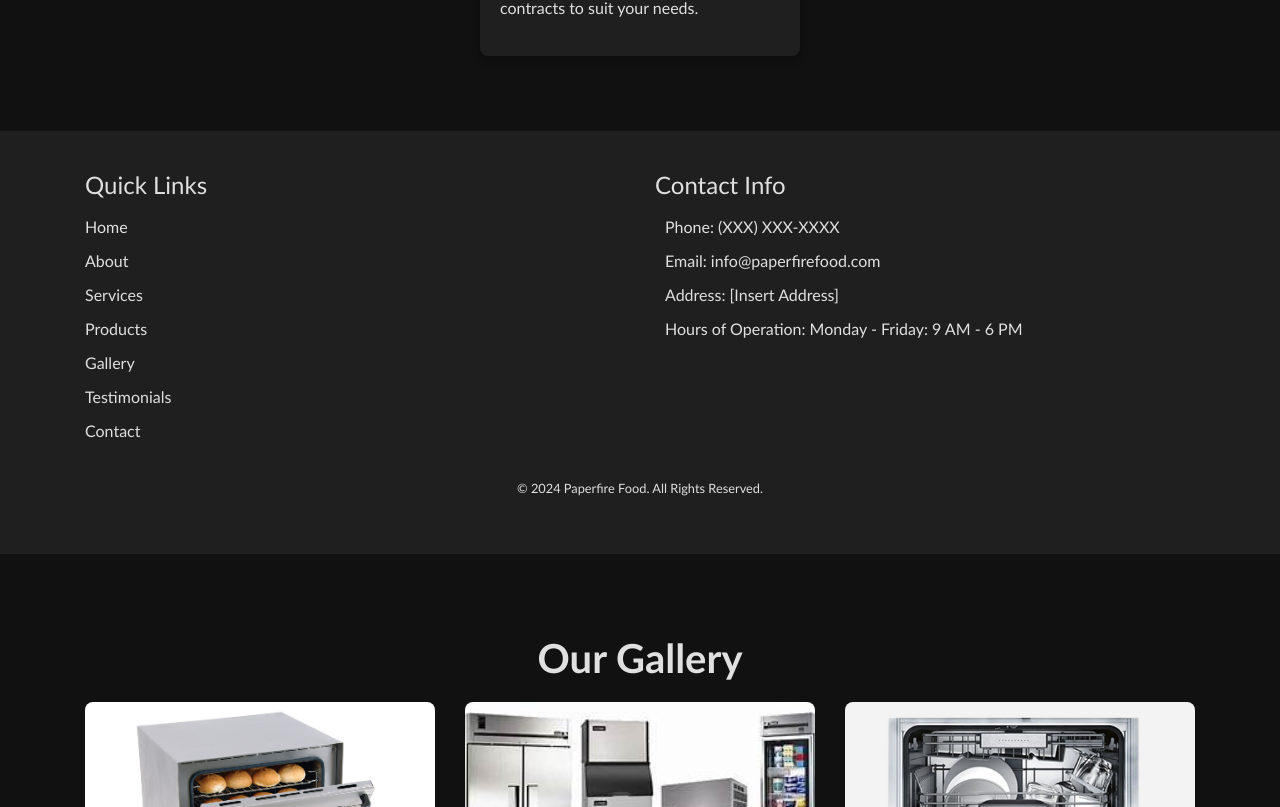
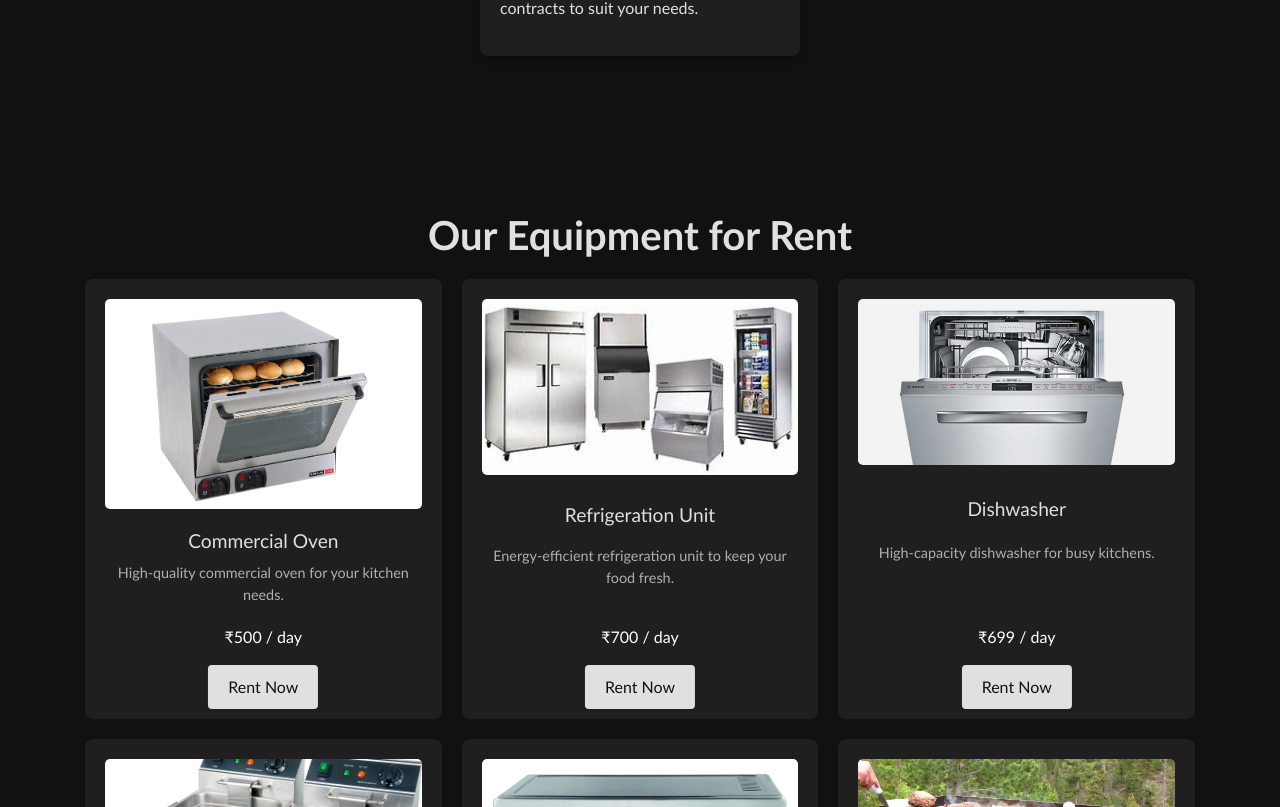
Before and after one commit to Himesh-Kukadiya/Paperfire-Food-static, a React (Vite) app: page / in a window 1280 px wide. Shown: the part 2213-3020 px from the top of the page. Built offline with nearby package versions, Linux system fonts and the light colour scheme.

Commit message:
product section issue fixed

```diff
--- a/src/Components/Product.jsx
+++ b/src/Components/Product.jsx
@@ -1,36 +1,36 @@
-import { menuItemsList } from '../Script/index'; // Adjust the path as necessary
+import { useState } from 'react';
+import { productList } from '../Script/index';
 
-const Footer = () => {
+const Product = () => {
+    const [visibleProducts, setVisibleProducts] = useState(6);
+
+    const loadMoreProducts = () => {
+        setVisibleProducts((prevVisibleProducts) => prevVisibleProducts + 6);
+    };
+
     return (
-        <footer className="footer-section">
+        <section id="products" className="products">
             <div className="container">
-                <div className="row">
-                    <div className="col-md-6">
-                        <h5 className="footer-title">Quick Links</h5>
-                        <ul className="footer-links">
-                            {menuItemsList.map((item) => (
-                                <li key={item.id}>
-                                    <a href={item.link}>{item.title}</a>
-                                </li>
-                            ))}
-                        </ul>
+                <h2 className="section-title text-center">Our Equipment for Rent</h2>
+                <div className="product-grid">
+                    {productList.slice(0, visibleProducts).map((product) => (
+                        <div className="product-card" key={product.id}>
+                            <img src={product.image} alt={product.name} />
+                            <h3>{product.name}</h3>
+                            <p className="description">{product.des}</p>
+                            <p className="price">₹{product.price} {product.time}</p>
+                            <a href="#" className="btn">Rent Now</a>
+                        </div>
+                    ))}
+                </div>
+                {visibleProducts < productList.length && (
+                    <div className="text-center">
+                        <button onClick={loadMoreProducts} className="btn btn-primary">Load More</button>
                     </div>
-                    <div className="col-md-6">
-                        <h5 className="footer-title">Contact Info</h5>
-                        <ul className="footer-contact-info">
-                            <li><i className="fas fa-phone"></i> Phone: (XXX) XXX-XXXX</li>
-                            <li><i className="fas fa-envelope"></i> Email: info@paperfirefood.com</li>
-                            <li><i className="fas fa-map-marker-alt"></i> Address: [Insert Address]</li>
-                            <li><i className="fas fa-clock"></i> Hours of Operation: Monday - Friday: 9 AM - 6 PM</li>
-                        </ul>
-                    </div>
-                </div>
-                <div className="footer-bottom">
-                    <p>&copy; 2024 Paperfire Food. All Rights Reserved.</p>
-                </div>
+                )}
             </div>
-        </footer>
-    )
-}
+        </section>
+    );
+};
 
-export default Footer;
+export default Product;
```
Also changed, not shown: 1 other file (tests, documents, lock files or other folders).
